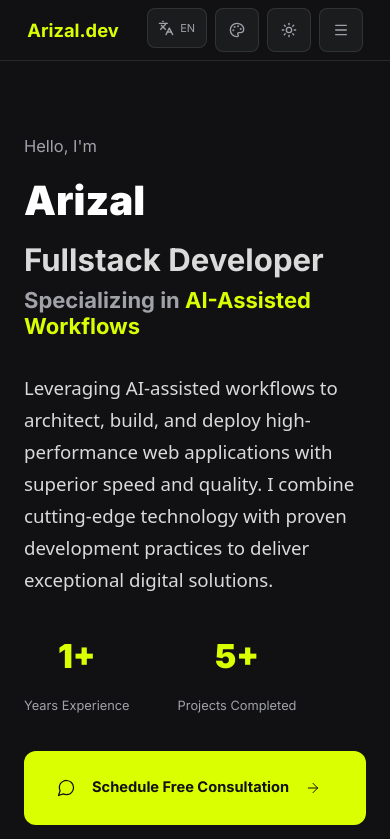
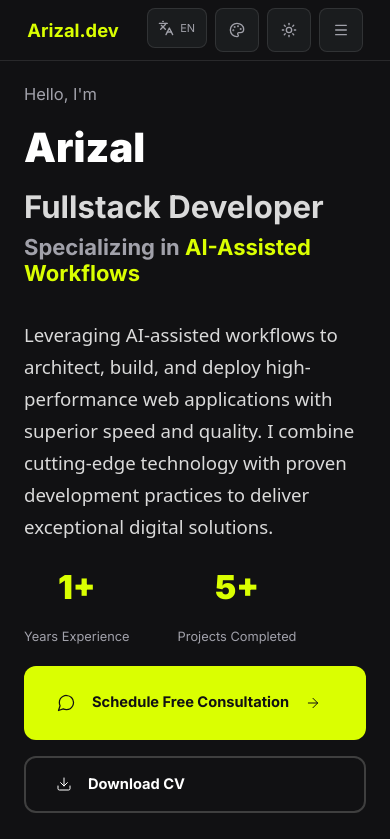
Before and after one commit to Ezlryb506/Rizaldev, a Next.js app: page / in a window 390 px wide. Shown: the top 839 px of the page. Built offline with nearby package versions, Linux system fonts and the light colour scheme; no server answers.

Commit message:
Tighten hero spacing

```diff
--- a/src/app/globals.css
+++ b/src/app/globals.css
@@ -259,7 +259,7 @@ img, video, svg, canvas, iframe {
 .faq-grid { margin-top: var(--space-lg); }
 
 /* Offset content from fixed header (70px) when page starts with hero */
-.page-with-sticky-header { padding-top: 48px; }
+.page-with-sticky-header { padding-top: 12px; }
 
 /* Header */
 .header {
@@ -552,7 +552,7 @@ html[lang="id"] [data-lang="en"] {
 
 .hero-section {
   /* Reduce top gap from header and make it responsive */
-  padding: clamp(56px, 8vh, 120px) 0 var(--space-2xl);
+  padding: clamp(32px, 6vh, 96px) 0 var(--space-xl);
   min-height: 100vh;
   display: flex;
   align-items: center;
@@ -571,11 +571,11 @@ html[lang="id"] [data-lang="en"] {
 .title-role { display: block; font-size: 48px; font-weight: 700; color: var(--text-secondary); margin-bottom: var(--space-xs); }
 .title-specialization { display: block; font-size: 32px; font-weight: 600; color: var(--text-muted); }
 .accent-text { color: var(--accent-primary); font-weight: 700; }
-.hero-description { font-family: system-ui, -apple-system, BlinkMacSystemFont, "Segoe UI", sans-serif; font-size: 20px; color: var(--text-secondary); margin-bottom: var(--space-lg); max-width: 600px; line-height: 1.6; }
+.hero-description { font-family: system-ui, -apple-system, BlinkMacSystemFont, "Segoe UI", sans-serif; font-size: 20px; color: var(--text-secondary); margin-bottom: var(--space-sm); max-width: 600px; line-height: 1.6; }
 .font-inter-loaded .hero-description {
   font-family: var(--font-inter), system-ui, -apple-system, BlinkMacSystemFont, "Segoe UI", sans-serif;
 }
-.hero-stats { display: flex; gap: var(--space-xl); margin-bottom: var(--space-lg); }
+.hero-stats { display: flex; gap: var(--space-xl); margin-bottom: var(--space-sm); }
 .stat-item { text-align: center; }
 .stat-number { display: block; font-size: 36px; font-weight: 900; color: var(--accent-primary); margin-bottom: var(--space-xs); }
 .stat-label { font-size: 14px; color: var(--text-muted); font-weight: 500; }
@@ -660,7 +660,7 @@ html[lang="id"] [data-lang="en"] {
 @keyframes float { 0%,100%{ transform: translateY(0) rotate(0deg);} 50%{ transform: translateY(-20px) rotate(180deg);} }
 
 @media (max-width: 1200px) {
-  .hero-section { padding: clamp(72px, 10vh, 140px) 0 var(--space-2xl); }
+  .hero-section { padding: clamp(40px, 8vh, 112px) 0 var(--space-xl); }
   .hero-content { grid-template-columns: 1.4fr 1fr; gap: clamp(var(--space-xl), 5vw, var(--space-2xl)); }
   .hero-actions { flex-wrap: wrap; gap: var(--space-md); row-gap: var(--space-sm); }
 }
```
